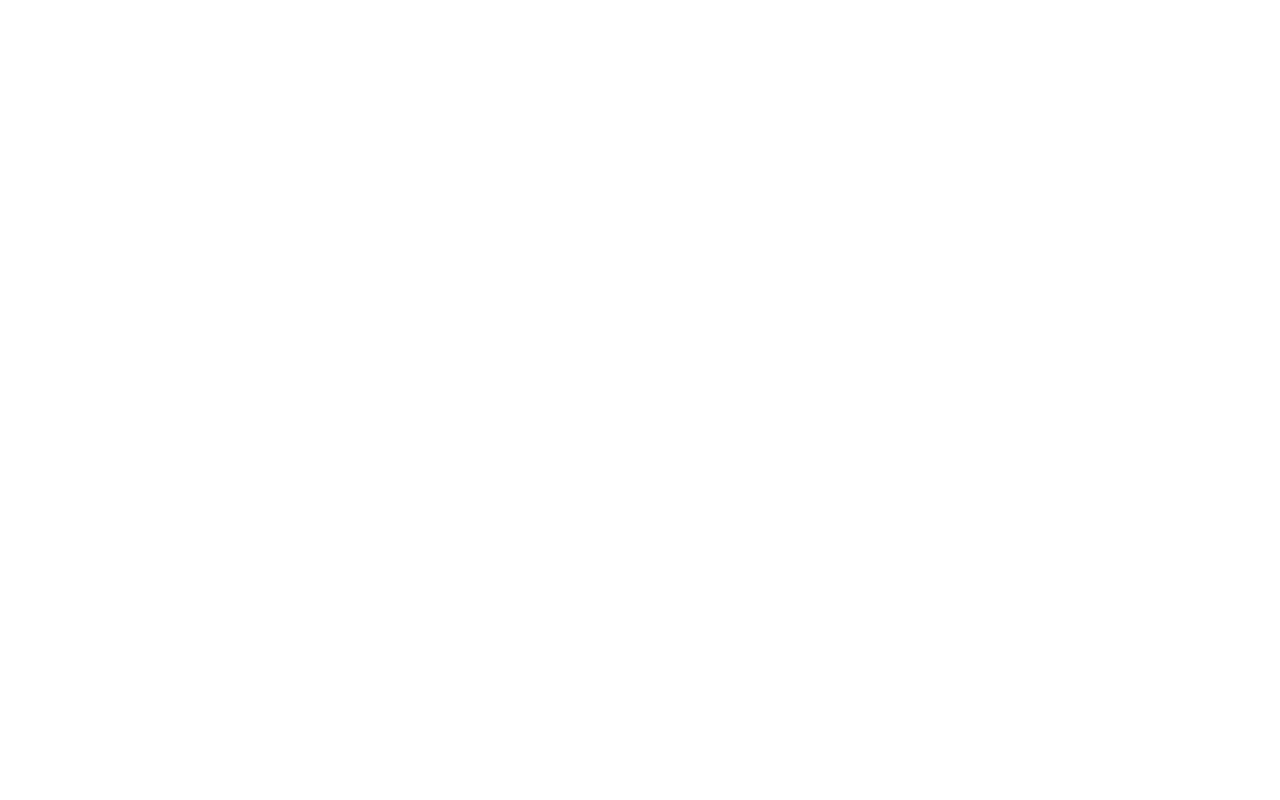
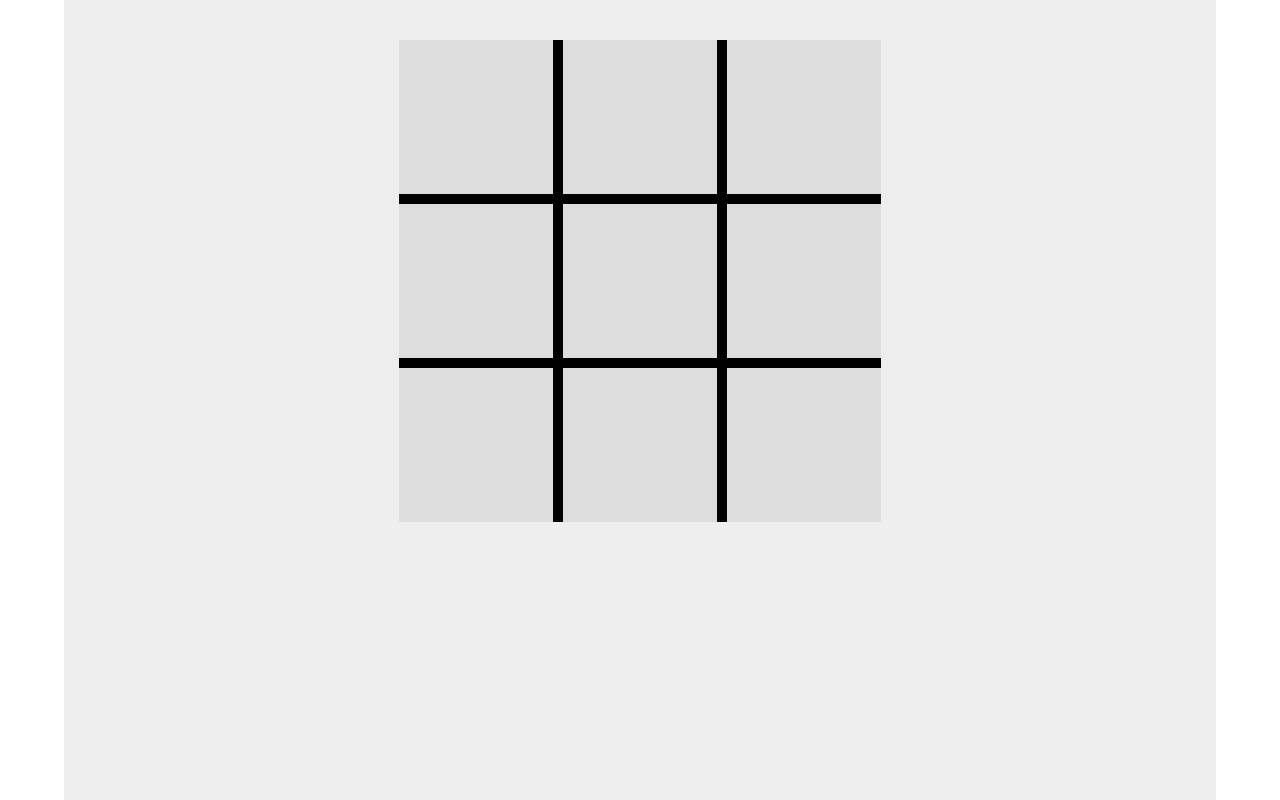
Before and after one commit to FranciscoBarrot/Tir-Tac-Toe, a plain HTML site: page index.html in a window 1280 px wide. Drawn offline with Linux system fonts and the light colour scheme.

Commit message:
gameboard styles added

```diff
--- a/index.html
+++ b/index.html
@@ -4,6 +4,24 @@
     <meta charset="UTF-8" />
     <meta name="viewport" content="width=device-width, initial-scale=1.0" />
     <title>Tic Tac Toe</title>
+    <!-- CUSTOM CSS -->
+    <link rel="stylesheet" href="styles.css" />
+    <!-- CUSTOM JAVASCRIPT -->
+    <script defer src="main.js"></script>
   </head>
-  <body></body>
+  <body>
+    <div class="container">
+      <div class="game-board">
+        <div class="square"></div>
+        <div class="square"></div>
+        <div class="square"></div>
+        <div class="square"></div>
+        <div class="square"></div>
+        <div class="square"></div>
+        <div class="square"></div>
+        <div class="square"></div>
+        <div class="square"></div>
+      </div>
+    </div>
+  </body>
 </html>
--- a/main.js
+++ b/main.js
@@ -0,0 +1,13 @@
+const gameBoard = (() => {
+  const board = Array(9)
+  return { board }
+})()
+
+const displayController = ((doc) => {
+  const display = (array) => {
+    array.forEach((element) => {})
+  }
+  return { display }
+})(document)
+
+const players = () => {}
--- a/styles.css
+++ b/styles.css
@@ -0,0 +1,34 @@
+* {
+  margin: 0;
+  padding: 0;
+  box-sizing: border-box;
+}
+html,
+body {
+  height: 100%;
+}
+
+.container {
+  width: 90%;
+  height: 100%;
+  background-color: #eeeeee;
+  margin: auto;
+  padding: 40px;
+}
+
+.game-board {
+  display: grid;
+  width: 45%;
+  margin: auto;
+  background-color: #000000;
+  grid-gap: 10px;
+  grid-template-columns: repeat(3, 1fr);
+  grid-template-rows: repeat(3, 1fr);
+  color: #000000;
+}
+
+.square {
+  background-color: #dddddd;
+  text-align: center;
+  padding-bottom: 100%;
+}
```
